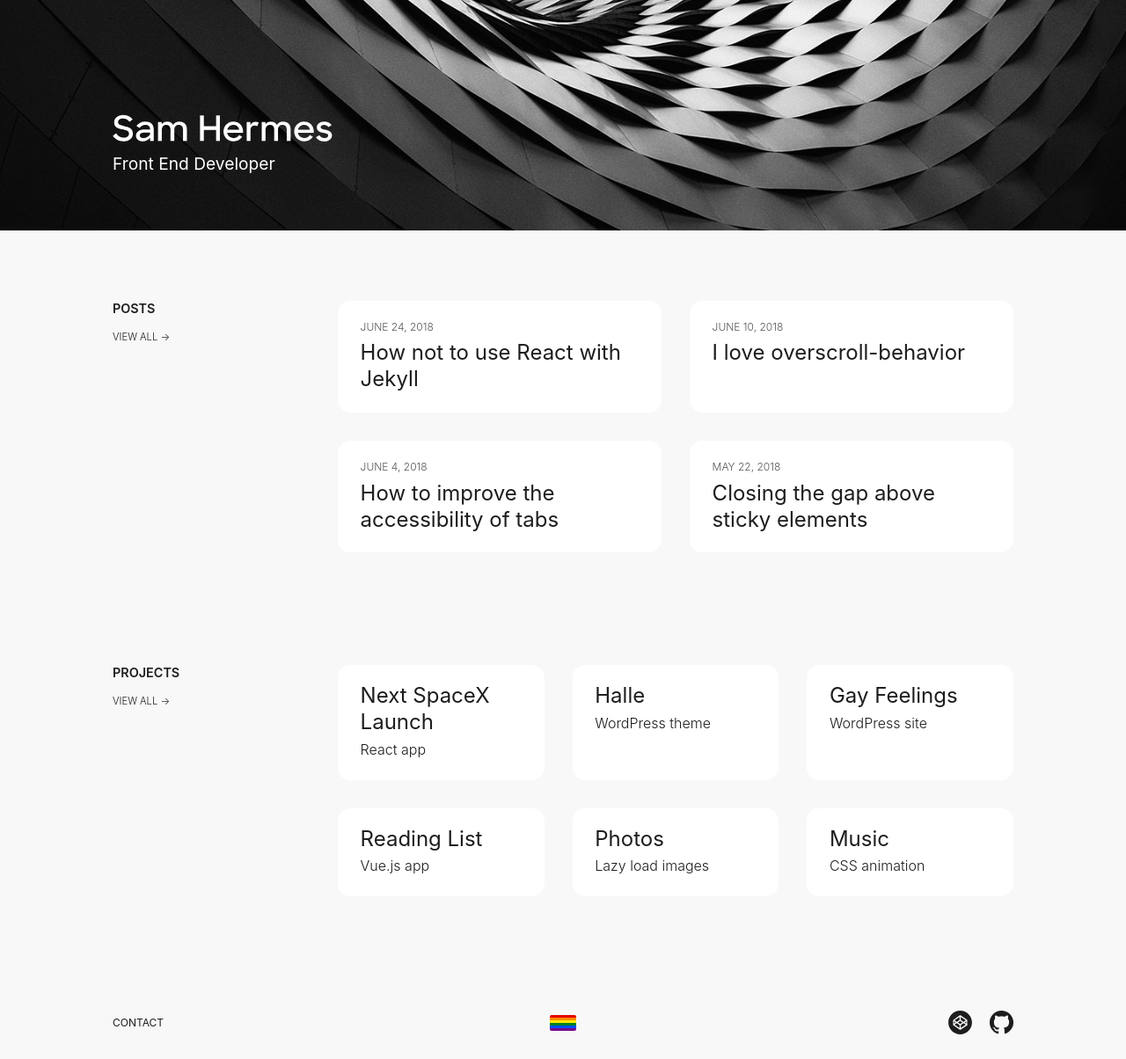
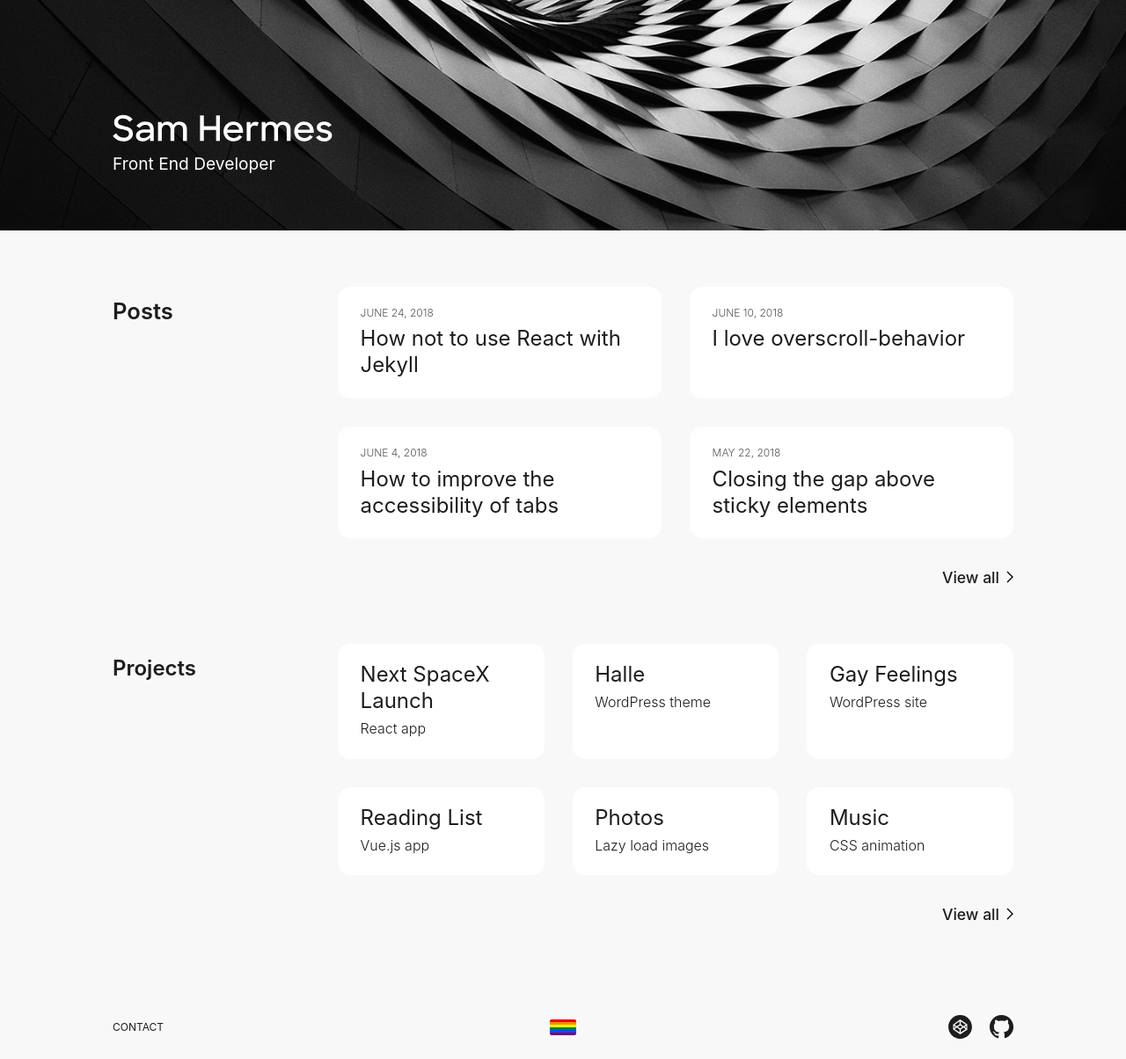
Before and after one commit to samhermes/samhermes.github.io, a Jekyll site: the page built from index.md, in a window 1280 px wide. Shown: the whole page at 88% size. Built offline with Jekyll 4.4.1, drawn with Linux system fonts in a browser that asks for light colours.

Commit message:
Update homepage styling, add related post to SpaceX project

```diff
--- a/_layouts/home.html
+++ b/_layouts/home.html
@@ -1,8 +1,6 @@
 <!DOCTYPE html>
 {% include head.html %}
 <body class="home">
-<div>
 {{ content }}
-</div>
 </body>
 {% include footer.html %}
--- a/_projects/next-spacex-launch.markdown
+++ b/_projects/next-spacex-launch.markdown
@@ -5,4 +5,6 @@ date: 2018-06-19
 label: React app
 description: I love watching the SpaceX launches, so I thought it would be fun to create a page that I could reference. In addition, this gave me an excuse to use React. This uses data from the API of spacexdata.com.
 permalink: /next-spacex-launch
+related_post: How not to use React with Jekyll
+related_post_slug: how-not-to-use-react-with-jekyll
 ---
--- a/_sass/_home.scss
+++ b/_sass/_home.scss
@@ -1,9 +1,5 @@
 .home {
   background: #f8f8f8;
-
-  > div {
-    margin: 0 auto 5%;
-  }
 }
 
 .home-header {
@@ -92,15 +88,15 @@
 .home .project-list {
   margin: 0;
   width: auto;
-  padding: 2.3rem 5% 0;
+  padding: 2.3rem 5% 6rem;
   max-width: none;
 
   @media screen and (min-width: 28.125em) {
-    padding: 2.5rem 10% 0;
+    padding: 2.5rem 10% 6rem;
   }
 
   @media screen and (min-width: 37.5em) {
-    padding: 3.5rem 10% 0;
+    padding: 3.5rem 10% 6rem;
   }
 
   @media screen and (min-width: 48em) {
@@ -110,17 +106,15 @@
   }
 
   @media screen and (min-width: 60.25em) {
-    padding: 5rem 10% 0;
+    padding: 4rem 10% 3rem;
   }
 
   h2 {
-    font-size: 0.9em;
-    text-transform: uppercase;
     font-weight: 600;
     margin: 0 0 2rem;
 
     @media screen and (min-width: 48em) {
-      margin: 0 0 3rem;
+      margin: 0.8rem 0 3rem;
       width: 25%;
     }
   }
@@ -128,7 +122,7 @@
   ul {
     display: grid;
     grid-gap: 2em;
-    margin: 0;
+    margin: 0 0 1rem;
     padding: 0;
 
     @media screen and (min-width: 48em) {
@@ -143,9 +137,13 @@
     width: 100%;
     display: flex;
     flex-direction: column;
-    padding: 1.4em 1.6em;
+    padding: 1em 1.1em;
     margin: 0;
     background: #fff;
+
+    @media screen and (min-width: 28.125em) {
+      padding: 1.4em 1.6em;
+    }
   }
 
   a {
@@ -168,49 +166,40 @@
     }
   }
 
-  .see-all {
-    text-transform: uppercase;
-    margin-left: 1em;
-
-    @media screen and (min-width: 48em) {
-      display: block;
-      margin: 1em 0 0;
-    }
+  .view-all {
+    width: 100%;
+    text-align: right;
 
     a {
-      font-size: 0.7rem;
-      font-weight: 300;
-      padding: 1.1em 0;
+      display: inline-block;
+      font-size: 1.1rem;
+      font-weight: 500;
+      text-align: right;
+      padding: 1em 0 1em 1.5em;
+
+      &::after {
+        content: '';
+        height: 14px;
+        width: 8px;
+        background: url('/img/arrow.svg') no-repeat;
+        background-position: center;
+        background-size: cover;
+        margin-left: 0.5rem;
+        display: inline-block;
+      }
     }
   }
 }
 
-.home .post-list {
-  ul {
-    margin-bottom: 3rem;
+.home .project-list {
+  padding-top: 0;
 
-    @media screen and (min-width: 48em) {
-      margin-bottom: 4rem;
-    }
-  }
-
-  li:last-child {
-    margin-bottom: 0;
-  }
-}
-
-.home .project-list {
-  padding-bottom: 2rem;
-  padding-top: 3rem;
-
-  @media screen and (min-width: 48em) {
-    padding-top: 4rem;
+  @media screen and (min-width: 60.25em) {
+    padding-bottom: 4rem;
   }
 
   ul {
-    margin-bottom: 0.7rem;
-
-    @media screen and (min-width: 48em) {
+    @media screen and (min-width: 70em) {
       grid-template-columns: 1fr 1fr 1fr;
     }
   }
@@ -228,10 +217,6 @@
     margin: 0;
     font-size: 1rem;
   }
-
-  .see-all {
-    clear: both;
-  }
 }
 
 .home .site-footer {
--- a/_sass/_projects.scss
+++ b/_sass/_projects.scss
@@ -22,8 +22,9 @@
 			li {
 				padding: 1.1em 1.5em;
 				margin: 0;
-				border-radius: 0.9em;
-				box-shadow: 0 3px 15px rgba(0,0,0,0.08);
+				border-radius: 0.5em;
+				box-shadow: 0 3px 15px rgba(0, 0, 0, 0.06);
+				border: 1px solid rgb(232, 232, 232);
 				display: flex;
 				flex-direction: column;
 			}
--- a/index.md
+++ b/index.md
@@ -8,8 +8,9 @@ layout: home
   </h1>
   <p>Front End Developer</p>
 </header>
+
 <div class="post-list">
-  <h2>Posts <span class="see-all"><a href="/posts">View all &rarr;</a></span></h2>
+  <h2>Posts</h2>
   <ul>
   {% for post in site.posts limit:4 %}
     <li>
@@ -18,10 +19,13 @@ layout: home
     </li>
   {% endfor %}
   </ul>
+  <div class="view-all">
+    <a href="/posts">View all</a>
+  </div>
+</div>
 
-</div>
 <div class="project-list">
-  <h2>Projects <span class="see-all"><a href="/projects">View all &rarr;</a></span></h2>
+  <h2>Projects</h2>
   <ul>
   {% assign projects = site.projects | reverse %}
   {% for project in projects limit:6 %}
@@ -31,5 +35,7 @@ layout: home
     </li>
   {% endfor %}
   </ul>
-
+  <div class="view-all">
+    <a href="/projects">View all</a>
+  </div>
 </div>
```
Also changed, not shown: img/arrow.svg (added).
